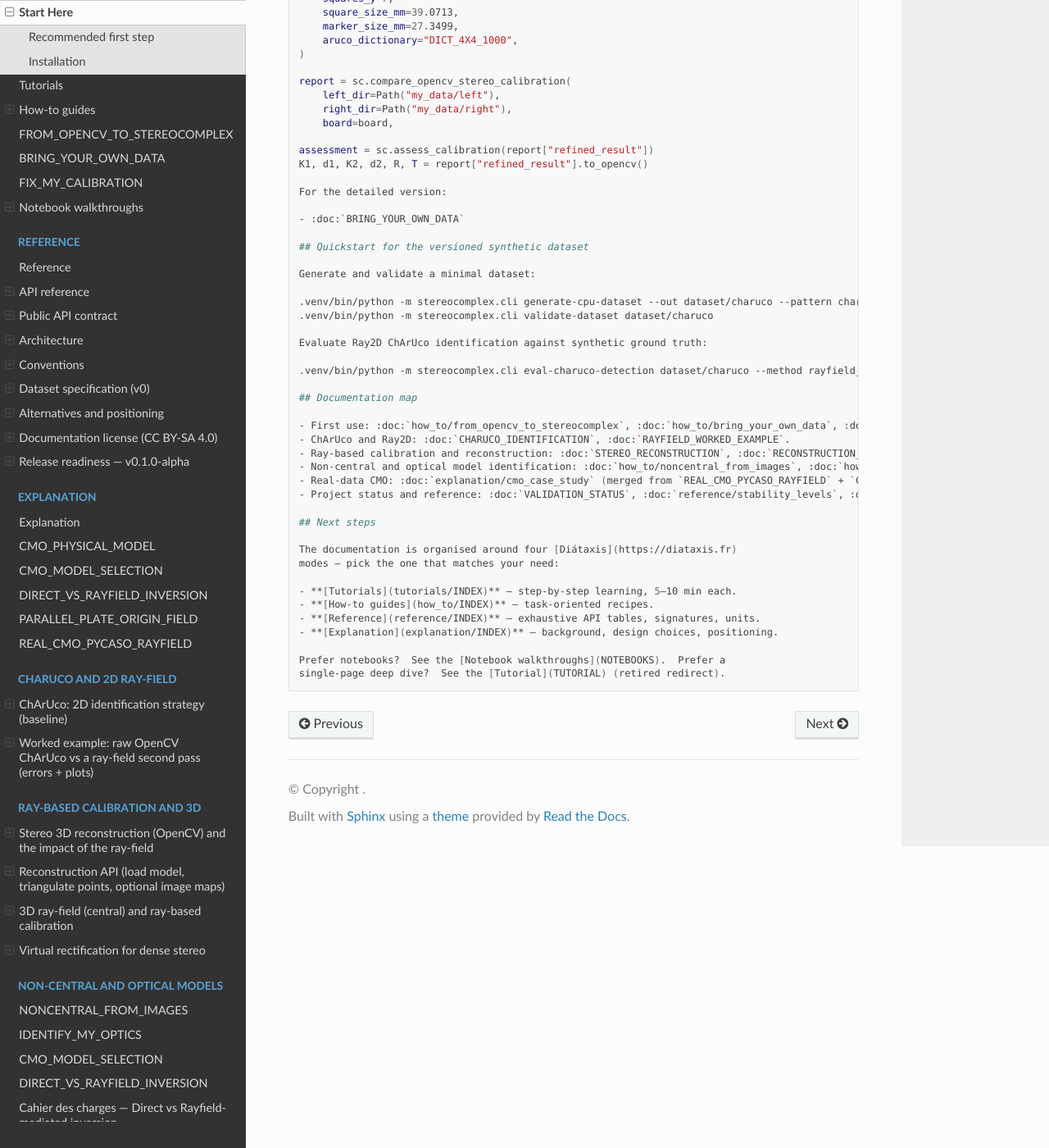
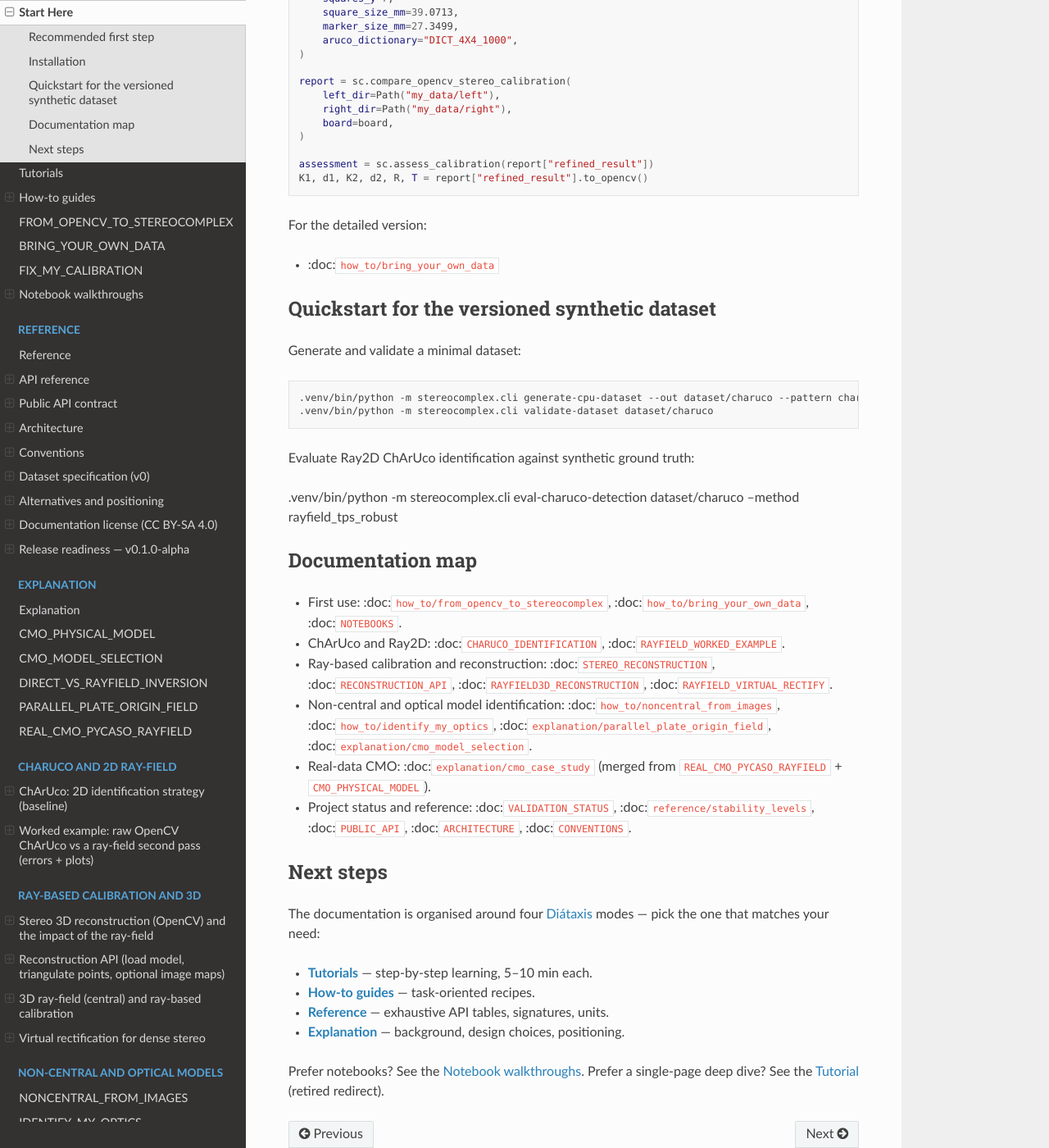
Before and after one commit to jeffwitz/StereoComplex, a Sphinx documentation site: the page built from docs/START_HERE.md, in a window 1280 px wide and 1400 px high, scrolled down 2860 px. Shown: the whole window at 82% size. Built offline with Sphinx 7.4.7 and the Read the Docs theme 3.1.0, drawn with Linux system fonts in a browser that asks for light colours; some of the changed lines change nothing that is shown.

Commit message:
fix(docs): repair broken START_HERE.md — close code blocks, fix compare_opencv call, harmonize :doc:

````diff
--- a/docs/START_HERE.md
+++ b/docs/START_HERE.md
@@ -152,20 +152,24 @@ report = sc.compare_opencv_stereo_calibration(
     left_dir=Path("my_data/left"),
     right_dir=Path("my_data/right"),
     board=board,
+)
 
 assessment = sc.assess_calibration(report["refined_result"])
 K1, d1, K2, d2, R, T = report["refined_result"].to_opencv()
+```
 
 For the detailed version:
 
-- :doc:`BRING_YOUR_OWN_DATA`
+- :doc:`how_to/bring_your_own_data`
 
 ## Quickstart for the versioned synthetic dataset
 
 Generate and validate a minimal dataset:
 
+```bash
 .venv/bin/python -m stereocomplex.cli generate-cpu-dataset --out dataset/charuco --pattern charuco --frames-per-scene 16
 .venv/bin/python -m stereocomplex.cli validate-dataset dataset/charuco
+```
 
 Evaluate Ray2D ChArUco identification against synthetic ground truth:
 
````
